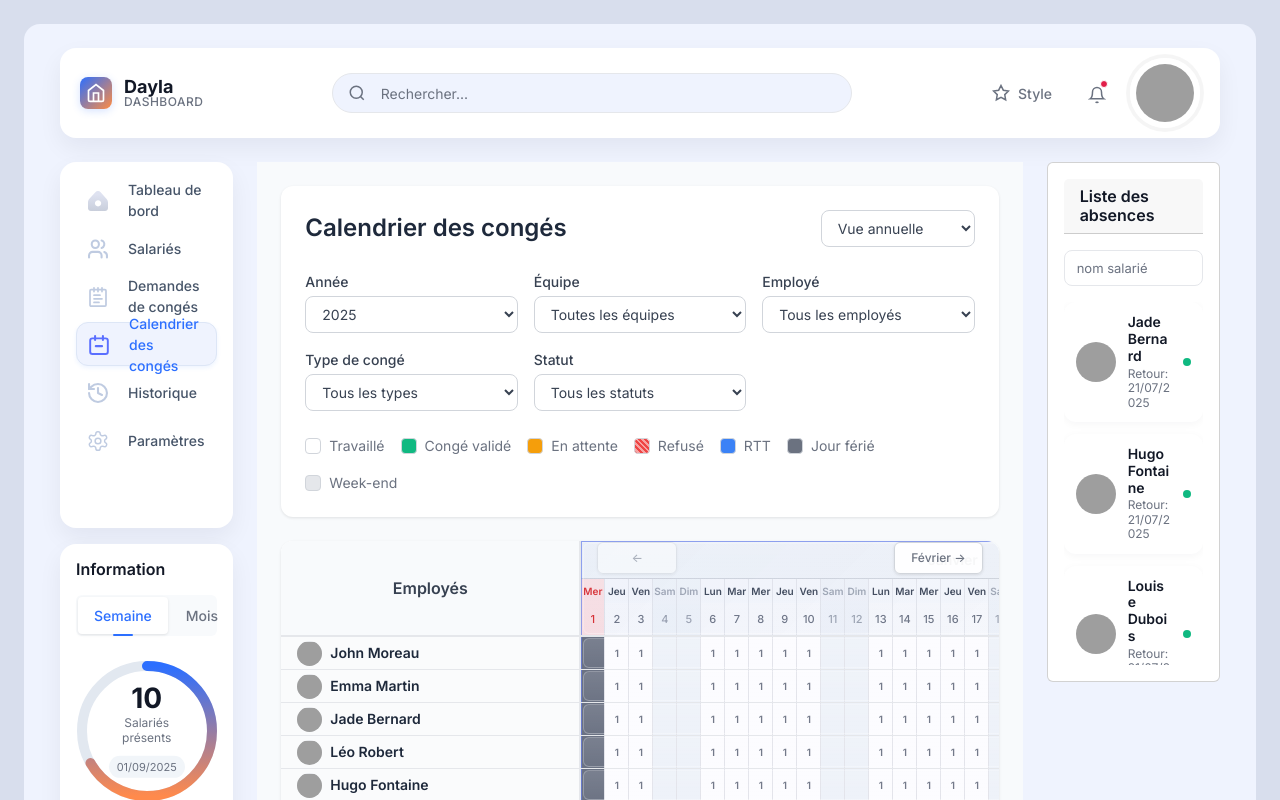
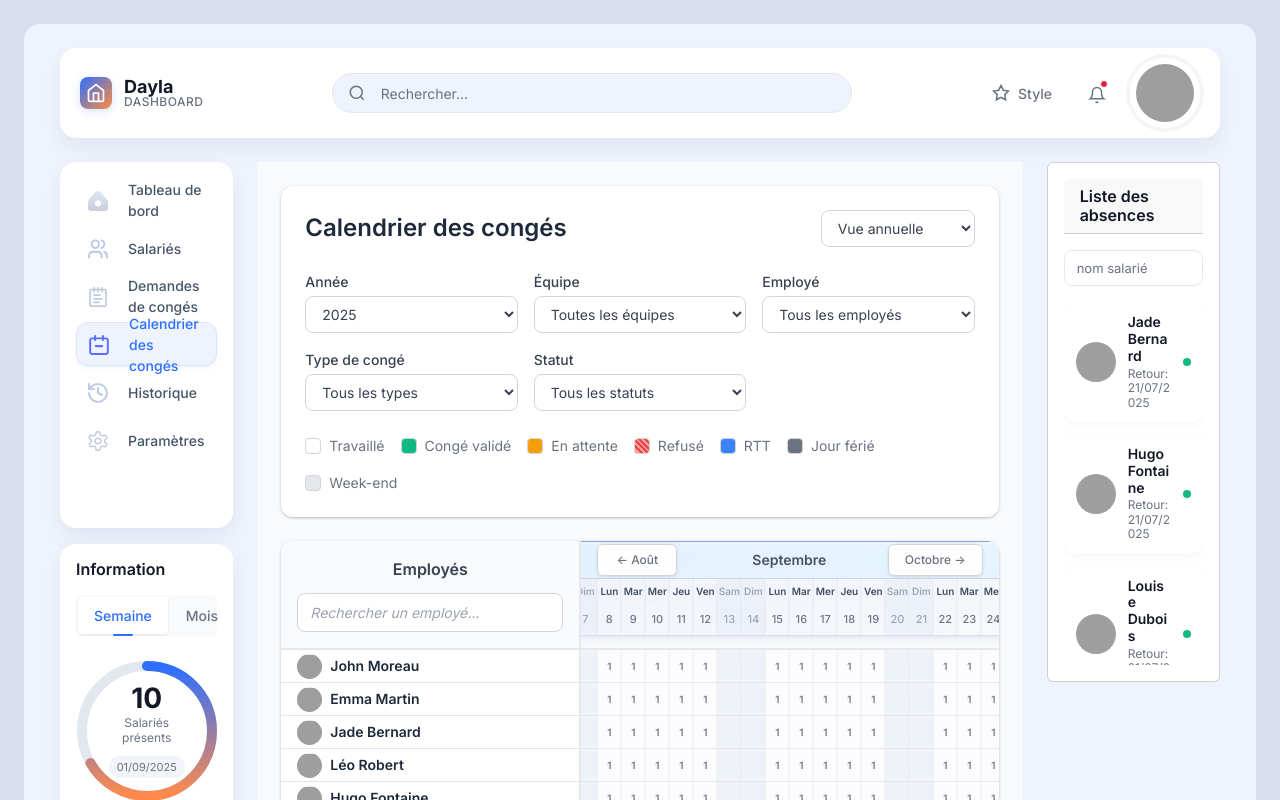
Before and after one commit to zdev-hero/Dayla, an Angular app: page /leave-calendar in a window 1280 px wide. Shown: the top 800 px of the page. Built offline with nearby package versions, Linux system fonts and the light colour scheme; grey boxes are pictures that could not be loaded.

Commit message:
dla-0013 update code

```diff
--- a/src/app/components/leave-calendar/leave-calendar.component.html
+++ b/src/app/components/leave-calendar/leave-calendar.component.html
@@ -125,11 +125,50 @@
   </header>
 
   <!-- Tableau calendrier -->
-  <div class="calendar-table-wrapper" >
+  <div class="calendar-table-wrapper">
     <!-- En-tête avec les dates/mois -->
     <div class="calendar-header-sticky">
       <div class="employee-column-header">
         <span>Employés</span>
+
+        <!-- Champ de recherche d'employés -->
+        <div class="employee-search">
+          <div class="search-input-container">
+            <input
+              type="text"
+              [(ngModel)]="employeeSearchTerm"
+              (input)="onEmployeeSearch()"
+              placeholder="Rechercher un employé..."
+              class="employee-search-input"
+            />
+            <button
+              *ngIf="employeeSearchTerm"
+              (click)="clearEmployeeSearch()"
+              class="clear-search-btn"
+              title="Effacer la recherche"
+            >
+              ✕
+            </button>
+          </div>
+
+          <!-- Liste d'autocomplétion -->
+          <div class="autocomplete-list" *ngIf="filteredEmployees.length > 0">
+            <div
+              *ngFor="let employee of filteredEmployees"
+              class="autocomplete-item"
+              (click)="selectEmployee(employee)"
+            >
+              <div class="employee-info">
+                <span class="employee-name"
+                  >{{ employee.firstName }} {{ employee.lastName }}</span
+                >
+                <span class="employee-dept"
+                  >{{ employee.department }} - {{ employee.position }}</span
+                >
+              </div>
+            </div>
+          </div>
+        </div>
       </div>
       <div class="dates-header-container" #datesHeaderContainer>
         <!-- Bouton mois précédent à gauche -->
--- a/src/app/components/leave-calendar/leave-calendar.component.scss
+++ b/src/app/components/leave-calendar/leave-calendar.component.scss
@@ -8,7 +8,7 @@
     border-radius: 12px;
     padding: 24px;
     margin-bottom: 24px;
-    box-shadow: 0 1px 3px rgba(0, 0, 0, 0.1);
+    box-shadow: 0 1px 3px rgba(0, 0, 0, 0.25);
 
     .header-top {
       display: flex;
@@ -147,7 +147,7 @@
     background: white;
     border-radius: 12px;
     overflow: hidden;
-    box-shadow: 0 1px 3px rgba(0, 0, 0, 0.1);
+    box-shadow: 0 1px 3px rgba(0, 0, 0, 0.25);
 
     .calendar-header-sticky {
       display: flex;
@@ -166,9 +166,117 @@
         background: #f8fafc;
         border-right: 2px solid #e5e7eb;
         display: flex;
-        align-items: center;
-        justify-content: center;
+        flex-direction: column;
+        align-items: stretch;
+        justify-content: flex-start;
         font-size: 16px;
+        gap: 12px;
+
+        > span {
+          text-align: center;
+        }
+
+        .employee-search {
+          position: relative;
+
+          .search-input-container {
+            position: relative;
+            display: flex;
+            align-items: center;
+
+            .employee-search-input {
+              width: 100%;
+              padding: 8px 32px 8px 12px;
+              border: 1px solid #d1d5db;
+              border-radius: 8px;
+              font-size: 14px;
+              font-weight: normal;
+              background: white;
+              color: #374151;
+              transition: all 0.2s ease;
+
+              &:focus {
+                outline: none;
+                border-color: #2563eb;
+                box-shadow: 0 0 0 3px rgba(37, 99, 235, 0.1);
+              }
+
+              &::placeholder {
+                color: #9ca3af;
+                font-style: italic;
+              }
+            }
+
+            .clear-search-btn {
+              position: absolute;
+              right: 8px;
+              top: 50%;
+              transform: translateY(-50%);
+              background: none;
+              border: none;
+              color: #9ca3af;
+              cursor: pointer;
+              font-size: 14px;
+              padding: 2px;
+              border-radius: 50%;
+              width: 20px;
+              height: 20px;
+              display: flex;
+              align-items: center;
+              justify-content: center;
+              transition: all 0.2s ease;
+
+              &:hover {
+                background: #f3f4f6;
+                color: #6b7280;
+              }
+            }
+          }
+
+          .autocomplete-list {
+            position: absolute;
+            top: 100%;
+            left: 0;
+            right: 0;
+            background: white;
+            border: 1px solid #d1d5db;
+            border-top: none;
+            border-radius: 0 0 8px 8px;
+            box-shadow: 0 4px 6px rgba(0, 0, 0, 0.1);
+            max-height: 200px;
+            overflow-y: auto;
+            z-index: 1000;
+
+            .autocomplete-item {
+              padding: 12px;
+              cursor: pointer;
+              transition: background-color 0.2s ease;
+              border-bottom: 1px solid #f3f4f6;
+
+              &:hover {
+                background: #f8fafc;
+              }
+
+              &:last-child {
+                border-bottom: none;
+              }
+
+              .employee-info {
+                .employee-name {
+                  font-weight: 600;
+                  color: #1e293b;
+                  font-size: 14px;
+                  margin-bottom: 2px;
+                }
+
+                .employee-dept {
+                  font-size: 12px;
+                  color: #6b7280;
+                }
+              }
+            }
+          }
+        }
       }
 
       .dates-header-container {
@@ -244,12 +352,13 @@
               font-weight: 600;
               color: #374151;
               font-size: 14px;
-              background: #f1f5f9;
+              background: #e7f7ff;
               cursor: pointer;
               transition: background-color 0.2s ease;
 
               &:hover {
-                background: #e2e8f0;
+                background: #bfeaff;
+                font-weight: 900;
               }
 
               &:last-child {
@@ -349,7 +458,7 @@
           padding: 4px 16px;
           gap: 8px;
           border-right: 2px solid #e5e7eb;
-          background: #fafbfc;
+          background: #ffffff;
 
           .employee-avatar {
             width: 25px;
--- a/src/app/components/leave-calendar/leave-calendar.component.ts
+++ b/src/app/components/leave-calendar/leave-calendar.component.ts
@@ -59,6 +59,10 @@ export class LeaveCalendarComponent implements OnInit, AfterViewInit {
   leaveRequests: LeaveRequest[] = [];
   employeeCalendars: EmployeeCalendar[] = [];
 
+  // Recherche d'employés
+  employeeSearchTerm = '';
+  filteredEmployees: Employee[] = [];
+
   // Propriétés pour la gestion du scroll
   scrollPosition = 0;
   maxScrollPosition = 0;
@@ -76,7 +80,7 @@ export class LeaveCalendarComponent implements OnInit, AfterViewInit {
   }
 
   // Navigation par mois
-  currentMonth = 0; // Commence par janvier (0-11 pour janvier-décembre)
+  currentMonth = new Date().getMonth(); // Commence par le mois d'aujourd'hui (0-11 pour janvier-décembre)
 
   // Getters pour les noms des mois précédent et suivant
   get previousMonthName(): string {
@@ -156,12 +160,16 @@ export class LeaveCalendarComponent implements OnInit, AfterViewInit {
 
   ngOnInit() {
     this.loadData();
+    // S'assurer que le mois courant est sélectionné au démarrage
+    this.currentMonth = new Date().getMonth();
   }
 
   ngAfterViewInit() {
     // Utiliser setTimeout pour s'assurer que le DOM est complètement rendu
     setTimeout(() => {
       this.calculateScrollDimensions();
+      // Positionner automatiquement sur le mois d'aujourd'hui
+      this.scrollToMonthCenter(this.currentMonth);
     }, 0);
   }
 
@@ -279,6 +287,19 @@ export class LeaveCalendarComponent implements OnInit, AfterViewInit {
   applyFilters() {
     let filtered = [...this.employeeCalendars];
 
+    // Filtre par recherche d'employé
+    if (this.employeeSearchTerm.trim()) {
+      const searchTerm = this.employeeSearchTerm.toLowerCase();
+      filtered = filtered.filter(
+        (ec) =>
+          `${ec.employee.firstName} ${ec.employee.lastName}`
+            .toLowerCase()
+            .includes(searchTerm) ||
+          ec.employee.department.toLowerCase().includes(searchTerm) ||
+          ec.employee.position.toLowerCase().includes(searchTerm)
+      );
+    }
+
     // Filtre par équipe
     if (this.selectedTeam) {
       filtered = filtered.filter(
@@ -323,6 +344,44 @@ export class LeaveCalendarComponent implements OnInit, AfterViewInit {
 
   onYearChange() {
     this.generateCalendars();
+    // Maintenir le mois actuel lors du changement d'année
+    setTimeout(() => {
+      this.scrollToMonthCenter(this.currentMonth);
+    }, 0);
+  }
+
+  // Méthodes pour la recherche d'employés
+  onEmployeeSearch() {
+    if (!this.employeeSearchTerm.trim()) {
+      this.filteredEmployees = [];
+      return;
+    }
+
+    const searchTerm = this.employeeSearchTerm.toLowerCase();
+    this.filteredEmployees = this.employees
+      .filter(
+        (employee) =>
+          `${employee.firstName} ${employee.lastName}`
+            .toLowerCase()
+            .includes(searchTerm) ||
+          employee.department.toLowerCase().includes(searchTerm) ||
+          employee.position.toLowerCase().includes(searchTerm)
+      )
+      .slice(0, 10); // Limiter à 10 résultats
+  }
+
+  selectEmployee(employee: Employee) {
+    this.selectedEmployee = employee.id;
+    this.employeeSearchTerm = `${employee.firstName} ${employee.lastName}`;
+    this.filteredEmployees = [];
+    this.onFilterChange();
+  }
+
+  clearEmployeeSearch() {
+    this.employeeSearchTerm = '';
+    this.selectedEmployee = '';
+    this.filteredEmployees = [];
+    this.onFilterChange();
   }
 
   getVisibleDays(employeeCalendar: EmployeeCalendar): CalendarDay[] {
@@ -570,37 +629,18 @@ export class LeaveCalendarComponent implements OnInit, AfterViewInit {
     this.isDraggingScrollbar = false;
   }
 
-  // Détection du mois actuellement visible au centre (avec seuil)
+  // Détection du mois actuellement visible
   updateCurrentMonthFromScrollPosition() {
-    const viewCenter = this.scrollPosition + this.containerWidth / 2;
     let accumulatedWidth = 0;
-    let closestMonth = 0;
-    let closestDistance = Infinity;
-
     for (let i = 0; i < 12; i++) {
       const monthWidth = this.getMonthWidth(i);
-      const monthCenter = accumulatedWidth + monthWidth / 2;
-
-      // Distance entre le centre du mois et le centre de la vue
-      const distance = Math.abs(monthCenter - viewCenter);
-
-      // Ne changer de mois que si le centre du nouveau mois est plus proche
-      // et que le mois est suffisamment visible (au moins 30% du mois visible)
-      const monthStart = accumulatedWidth;
-      const monthEnd = accumulatedWidth + monthWidth;
-      const visibleStart = Math.max(monthStart, this.scrollPosition);
-      const visibleEnd = Math.min(monthEnd, this.scrollPosition + this.containerWidth);
-      const visibleRatio = (visibleEnd - visibleStart) / monthWidth;
-
-      if (distance < closestDistance && visibleRatio > 0.3) {
-        closestDistance = distance;
-        closestMonth = i;
+      if (this.scrollPosition < accumulatedWidth + monthWidth / 2) {
+        this.currentMonth = i;
+        return;
       }
-
       accumulatedWidth += monthWidth;
     }
-
-    this.currentMonth = closestMonth;
+    this.currentMonth = 11; // Décembre si on est à la fin
   }
 
   // Navigation par mois - méthodes pour les boutons
@@ -657,4 +697,15 @@ export class LeaveCalendarComponent implements OnInit, AfterViewInit {
     }
     return position;
   }
+
+  // Méthode utilitaire pour revenir au mois d'aujourd'hui
+  goToCurrentMonth() {
+    const currentMonthIndex = new Date().getMonth();
+    this.scrollToMonth(currentMonthIndex);
+  }
+
+  // Vérifier si nous sommes sur le mois d'aujourd'hui
+  isOnCurrentMonth(): boolean {
+    return this.currentMonth === new Date().getMonth();
+  }
 }
```
